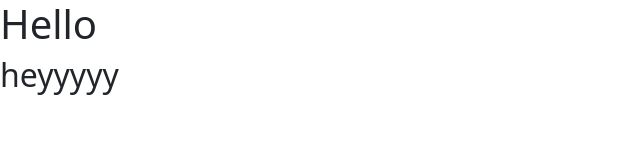
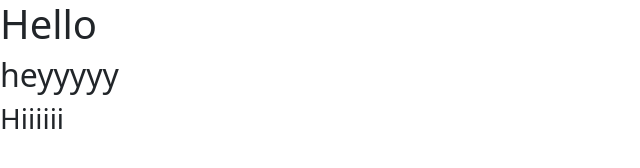
Before and after one commit to karan-bora21/Art-of-Giving, a plain HTML site: page index.html in a window 1280 px wide. Shown: the whole page, without its empty margins (0-640 px from the left). Drawn offline with nearby package versions, Linux system fonts and the light colour scheme.

Commit message:
H3 Added

```diff
--- a/index.html
+++ b/index.html
@@ -13,6 +13,7 @@
 <body>
     <h1>Hello</h1>
     <h2>heyyyyy</h2>
+    <h3>Hiiiiii</h3>
     <script src="index.js"></script>
     <script src="https://cdn.jsdelivr.net/npm/bootstrap@5.3.0/dist/js/bootstrap.bundle.min.js" integrity="sha384-geWF76RCwLtnZ8qwWowPQNguL3RmwHVBC9FhGdlKrxdiJJigb/j/68SIy3Te4Bkz" crossorigin="anonymous"></script>
 </body>
```
